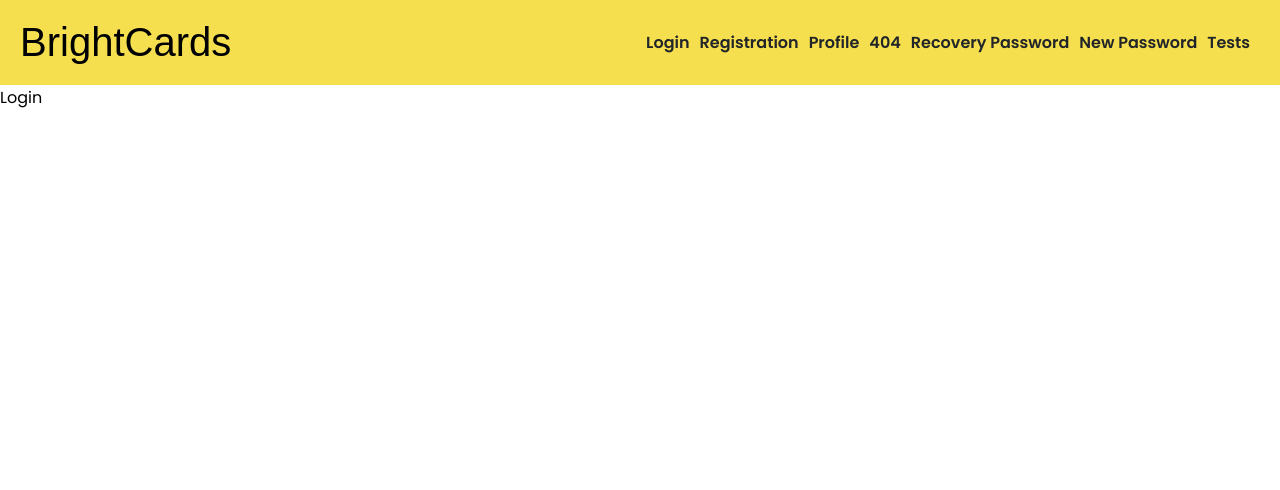
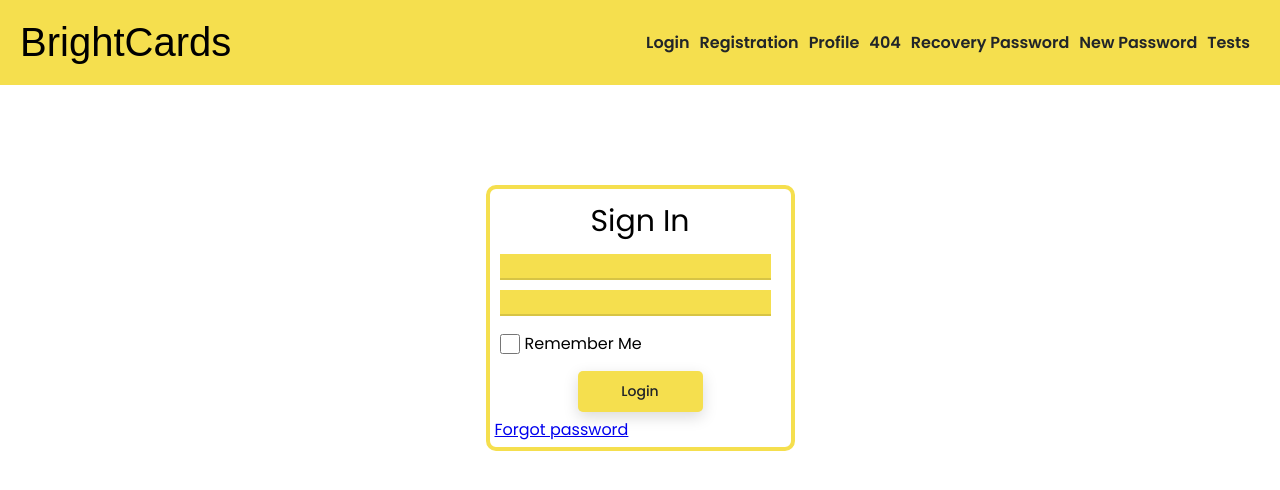
Before and after one commit to krutko77/iti_bright_cards_c2, a React (Create React App) app: page /#/login in a window 1280 px wide. Shown: the top 490 px of the page. Built offline with nearby package versions, Linux system fonts and the light colour scheme; a web font is replaced by a local one.

Commit message:
Login alpha version

```diff
--- a/src/n1-main/m1-ui/common/c1-SuperInputText/SuperInputText.tsx
+++ b/src/n1-main/m1-ui/common/c1-SuperInputText/SuperInputText.tsx
@@ -15,7 +15,7 @@ type SuperInputTextPropsType = DefaultInputPropsType & { // и + ещё проп
 
 const SuperInputText: React.FC<SuperInputTextPropsType> = (
     {
-        type, // достаём и игнорируем чтоб нельзя было задать другой тип инпута
+        //type, // достаём и игнорируем чтоб нельзя было задать другой тип инпута
         onChange, onChangeText,
         onKeyPress, onEnter,
         error,
@@ -43,7 +43,6 @@ const SuperInputText: React.FC<SuperInputTextPropsType> = (
     return (
         <>
             <input
-                type={'text'}
                 onChange={onChangeCallback}
                 onKeyPress={onKeyPressCallback}
                 className={finalInputClassName}
--- a/src/n1-main/m1-ui/p2-main/Main.tsx
+++ b/src/n1-main/m1-ui/p2-main/Main.tsx
@@ -21,8 +21,8 @@ export const Main = () => {
                 <Route path={'/passwordrecovery'} element={<PasswordRecovery/>}/>
                 <Route path={'/passwordnew'} element={<PasswordNew/>}/>
                 <Route path={'/tests'} element={<Examples/>}/>
-                <Route path="/" element={<Navigate replace to="/tests" />} />
-                <Route path="*" element={<Navigate replace to="/404" />} />
+                <Route path="/" element={<Navigate to="/login" />} />
+                <Route path="*" element={<Navigate to="/404" />} />
             </Routes>
         </div>
     );
--- a/src/n1-main/m2-bll/api/api.ts
+++ b/src/n1-main/m2-bll/api/api.ts
@@ -1 +1,26 @@
-export {}
+import axios from "axios";
+
+const instance = axios.create({
+    // baseURL: 'http://localhost:7542/2.0/',
+    baseURL: 'https://neko-back.herokuapp.com/2.0/',
+    withCredentials: true,
+})
+
+export const API = {
+    login(data: LoginType) {
+        return instance.post<AuthResponseType>('auth/login', data);
+    }
+}
+
+export type LoginType = {
+    email: string,
+    password: string,
+    rememberMe: boolean,
+}
+export type AuthResponseType = {
+    avatar: string
+    email: string
+    name: string
+    publicCardPacksCount: number
+    _id: string
+}
--- /dev/null
+++ b/src/n1-main/m2-bll/authReducer.ts
@@ -0,0 +1,52 @@
+import {API, AuthResponseType} from "./api/api";
+import {Dispatch} from "redux";
+
+let initialState: InitialStateType = {
+    isLoggedIn: false,
+    error: null,
+}
+
+export const authReducer = (state: InitialStateType = initialState, action: ActionsType): InitialStateType => {
+    switch (action.type) {
+        case 'LOGIN/SET-IS-LOGGED-IN':
+            return {...state, isLoggedIn: action.value}
+        default:
+            return {...state}
+    }
+}
+
+//ActionsCreators
+export const setIsLoggedIn = (value: boolean) => {
+    return ({type: 'LOGIN/SET-IS-LOGGED-IN', value} as const)
+}
+export const setProfile = (data: AuthResponseType) => {
+    const {avatar, email, name, publicCardPacksCount, _id} = data
+    return ({type: 'profile/SET-PROFILE', avatar, email, name, publicCardPacksCount, _id} as const)
+}
+export const setIsError = (error: string) => {
+    return ({type: 'login/SET-IS-ERROR', error} as const)
+}
+
+//Thunks
+export const LoginTC = (email: string, password: string, rememberMe: boolean) => (dispatch: Dispatch<ActionsType>) => {
+    API.login({email, password, rememberMe})
+        .then(res => {
+                dispatch(setIsLoggedIn(true))
+            }
+        )
+        .catch(e => {
+                e.response
+                    ? dispatch(setIsError(e.response.data.error))
+                    : dispatch(setIsError(e.message + ', more details in the console'));
+            }
+        )
+}
+
+//Types
+type InitialStateType = {
+    isLoggedIn: boolean
+    error: string | null
+}
+
+
+type ActionsType = ReturnType<typeof setIsLoggedIn> | ReturnType<typeof setIsError>
--- a/src/n1-main/m2-bll/store.ts
+++ b/src/n1-main/m2-bll/store.ts
@@ -1,9 +1,11 @@
 import {applyMiddleware, combineReducers, createStore} from "redux";
 import {testReducer} from "./testReducer";
 import thunkMiddleware from "redux-thunk";
+import {authReducer} from "./authReducer";
 
 const reducers = combineReducers({
-    testReducer: testReducer
+    testReducer: testReducer,
+    auth: authReducer,
 })
 
 export const store = createStore(reducers, applyMiddleware(thunkMiddleware))
--- /dev/null
+++ b/src/n2-features/f1-auth/a1-login/Login.module.scss
@@ -0,0 +1,26 @@
+@import '../../../n1-main/m1-ui/common/components/styles/variables';
+
+.form {
+    margin: 100px 0;
+    display: flex;
+    justify-content: center;
+    div {
+        padding: 5px;
+        button {
+            display: block;
+            margin: 0 auto;
+        }
+    }
+    span {
+        text-align: center;
+        padding: 5px;
+    }
+}
+.border {
+    border: 4px solid $primaryColor;
+    border-radius: 10px;
+}
+.text {
+    text-align: center;
+    font-size: 30px;
+}
--- a/src/n2-features/f1-auth/a1-login/Login.tsx
+++ b/src/n2-features/f1-auth/a1-login/Login.tsx
@@ -1,7 +1,56 @@
-import React from 'react';
+import React, {ChangeEvent, FormEvent, useState} from 'react';
+import SuperInputText from "../../../n1-main/m1-ui/common/c1-SuperInputText/SuperInputText";
+import SuperCheckbox from "../../../n1-main/m1-ui/common/c3-SuperCheckbox/SuperCheckbox";
+import SuperButton from "../../../n1-main/m1-ui/common/c2-SuperButton/SuperButton";
+import {Navigate, NavLink} from "react-router-dom";
+import {AppStoreType} from "../../../n1-main/m2-bll/store";
+import {useDispatch, useSelector} from "react-redux";
+import s from './Login.module.scss'
+import {LoginTC} from "../../../n1-main/m2-bll/authReducer";
 
 export const Login = () => {
+    const [email, setEmail] = useState<string>('')
+    const [password, setPassword] = useState<string>('')
+    const [rememberMe, setRememberMe] = useState<boolean>(false)
+    const dispatch = useDispatch()
+
+    const isLoggedIn = useSelector<AppStoreType, boolean>(state => state.auth.isLoggedIn)
+    const error = useSelector<AppStoreType, string | null>(state => state.auth.error)
+
+    if (isLoggedIn) {
+        return <Navigate to="/profile"/>
+    }
+
+    const onSubmitHandler = (e: FormEvent<HTMLFormElement>) => {
+        e.preventDefault()
+        dispatch(LoginTC(email, password, rememberMe));
+        setEmail('');
+        setPassword('');
+    }
+    const onChangeEmail = (e: ChangeEvent<HTMLInputElement>) => {
+        setEmail(e.currentTarget.value)
+    }
+    const onChangePassword = (e: ChangeEvent<HTMLInputElement>) => {
+        setPassword(e.currentTarget.value)
+    }
+    const onChangeRemember = (e: ChangeEvent<HTMLInputElement>) => {
+        setRememberMe(e.currentTarget.checked)
+    }
+
     return (
-        <div>Login</div>
+        <div className={s.form}>
+            <form onSubmit={onSubmitHandler}>
+                <div className={s.border}>
+                    <div className={s.text}>Sign In</div>
+                    <div><SuperInputText value={email} onChange={onChangeEmail}/></div>
+                    <div><SuperInputText type={"password"} value={password} onChange={onChangePassword}/></div>
+                    {error ? <span>{error}</span> : null}
+                    <div><SuperCheckbox checked={rememberMe} onChange={onChangeRemember} className={s.checkbox}>Remember
+                        Me</SuperCheckbox></div>
+                    <div><SuperButton>Login</SuperButton></div>
+                    <NavLink to={'/passwordrecovery'}>Forgot password</NavLink>
+                </div>
+            </form>
+        </div>
     );
 }
```
